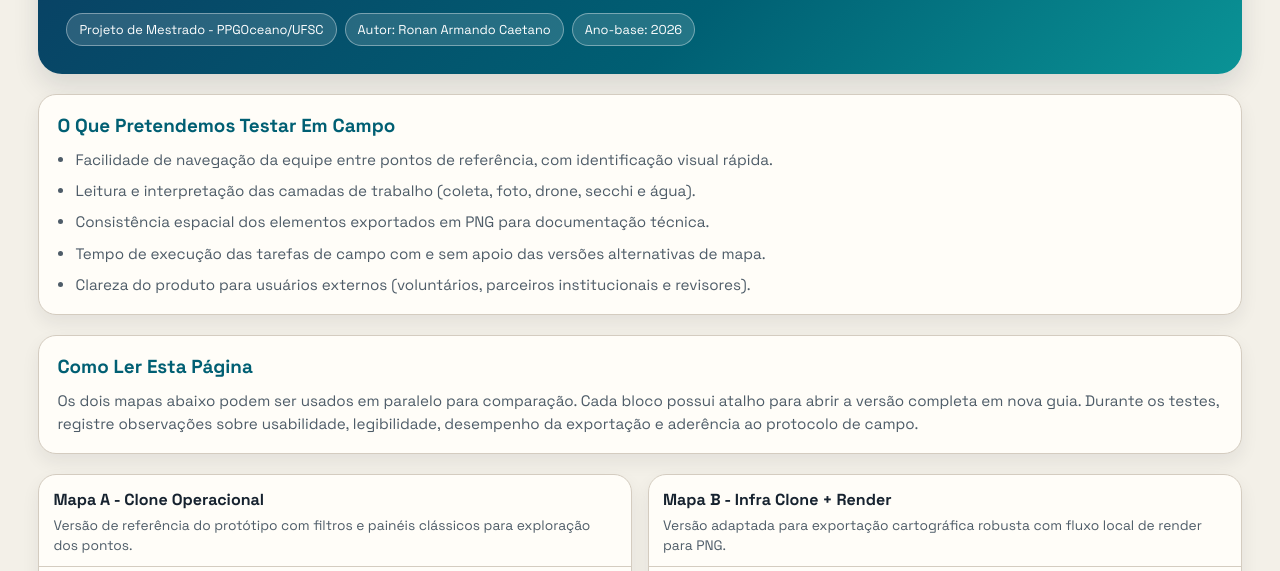
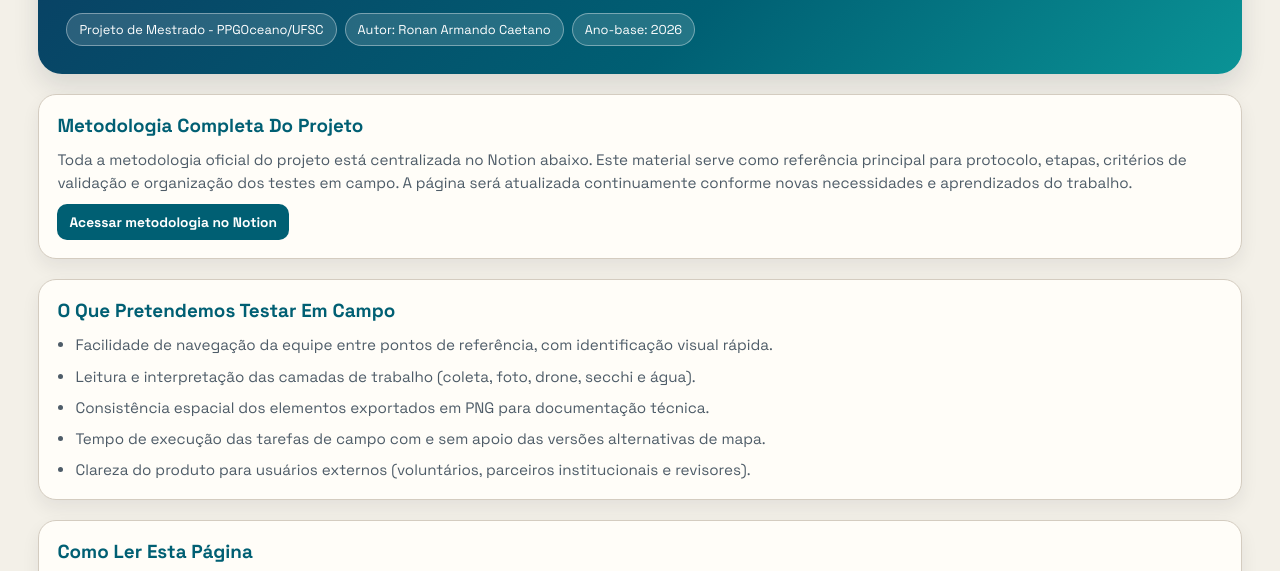
Before and after one commit to caetanoronan/prototipo-armacao, a plain HTML site: page index.html in a window 1280 px wide. Shown: the part 179-750 px from the top of the page. Drawn offline with nearby package versions, Linux system fonts and the light colour scheme.

Commit message:
feat: add Notion methodology section to public index

```diff
--- a/index.html
+++ b/index.html
@@ -105,6 +105,22 @@
             gap: 8px;
         }
 
+        .method-link {
+            margin-top: 10px;
+            display: inline-block;
+            text-decoration: none;
+            background: var(--accent);
+            color: #fff;
+            border-radius: 10px;
+            padding: 9px 12px;
+            font-weight: 700;
+            font-size: 0.86rem;
+        }
+
+        .method-link:hover {
+            background: #014f60;
+        }
+
         .maps {
             margin-top: 20px;
             display: grid;
@@ -208,6 +224,18 @@
         </header>
 
         <section class="section">
+            <h2>Metodologia Completa Do Projeto</h2>
+            <p>
+                Toda a metodologia oficial do projeto está centralizada no Notion abaixo. Este material serve como
+                referência principal para protocolo, etapas, critérios de validação e organização dos testes em campo.
+                A página será atualizada continuamente conforme novas necessidades e aprendizados do trabalho.
+            </p>
+            <a class="method-link" href="https://invited-vole-f6a.notion.site/Mestrado-Macr-fitas-Marinhas-SC-3805348b7a414a6490b397bdc425040a" target="_blank" rel="noopener noreferrer">
+                Acessar metodologia no Notion
+            </a>
+        </section>
+
+        <section class="section">
             <h2>O Que Pretendemos Testar Em Campo</h2>
             <ul>
                 <li>Facilidade de navegação da equipe entre pontos de referência, com identificação visual rápida.</li>
```
